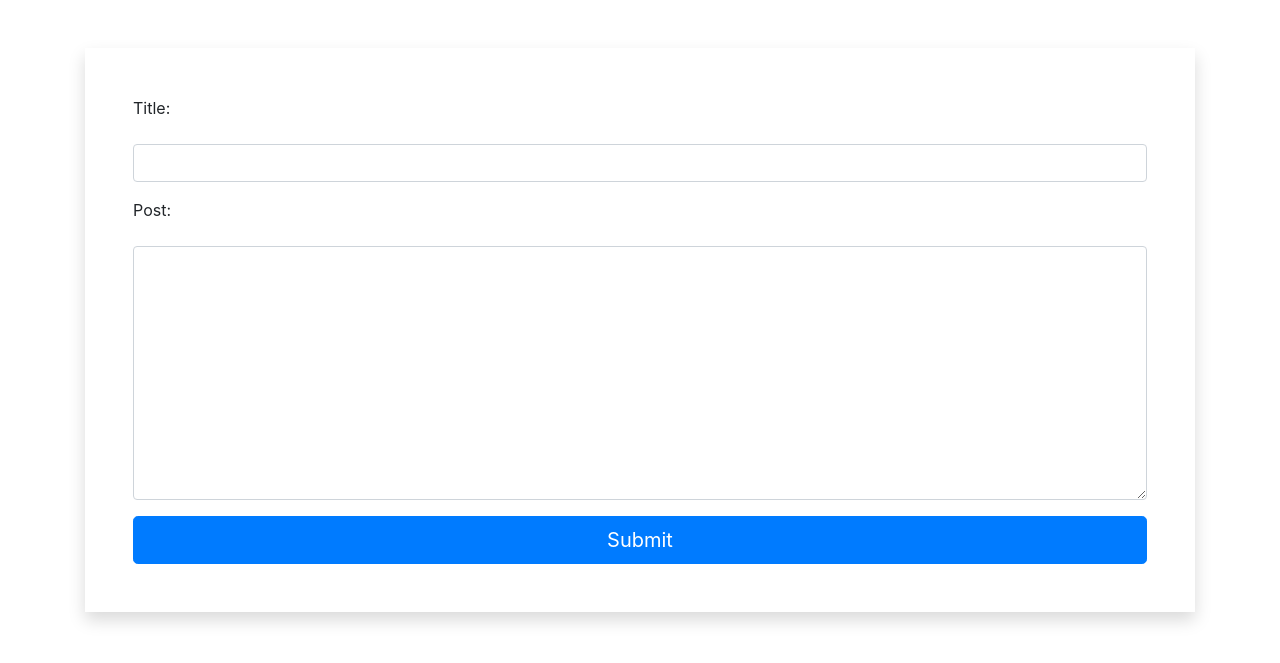
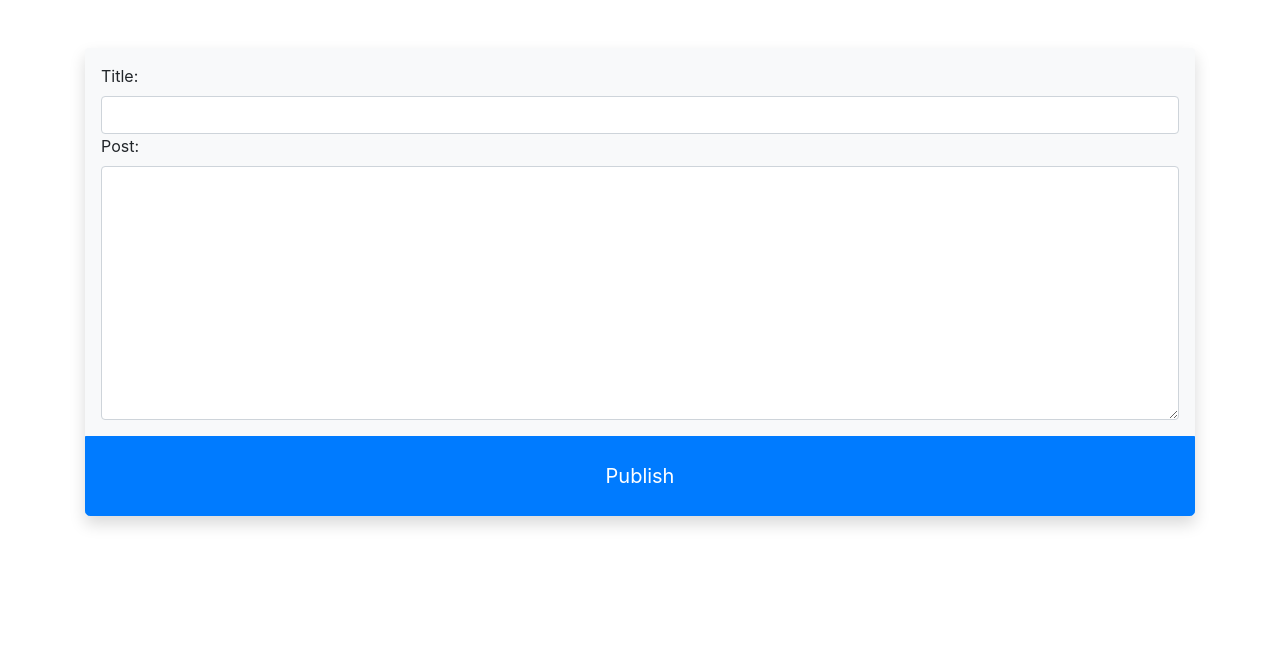
Before and after one commit to shumittaher/network, a Django app: page / in a window 1280 px wide. Shown: the part 56-719 px from the top of the page. Run offline with Django 3.2, Linux system fonts and the light colour scheme; some libraries are stand-ins or nearby versions.

Commit message:
form looks complete

```diff
--- a/network/static/network/styles.css
+++ b/network/static/network/styles.css
@@ -1,4 +1,8 @@
 .input_form{
     display: grid;
-    row-gap: 1rem;
 }
+
+.input_form > input{
+    border-top-left-radius: 0px;
+    border-top-right-radius: 0px;
+}
--- a/network/templates/network/index.html
+++ b/network/templates/network/index.html
@@ -4,13 +4,15 @@
 
     <div id="">
 
-        <form action="{% url 'index' %}" method="post" class = "input_form p-5 shadow">
+        <form action="{% url 'index' %}" method="post" class = "input_form shadow rounded bg-light ">
 
             {% csrf_token %}
 
-            {{ post_form }}
+            <div class="p-3">
+                {{ post_form }}
+            </div>
 
-            <input class="btn btn-primary btn-lg" type="submit">
+            <input class="btn btn-primary btn-lg input_button py-4" type="submit" value="Publish">
         </form>
 
     </div>
```
